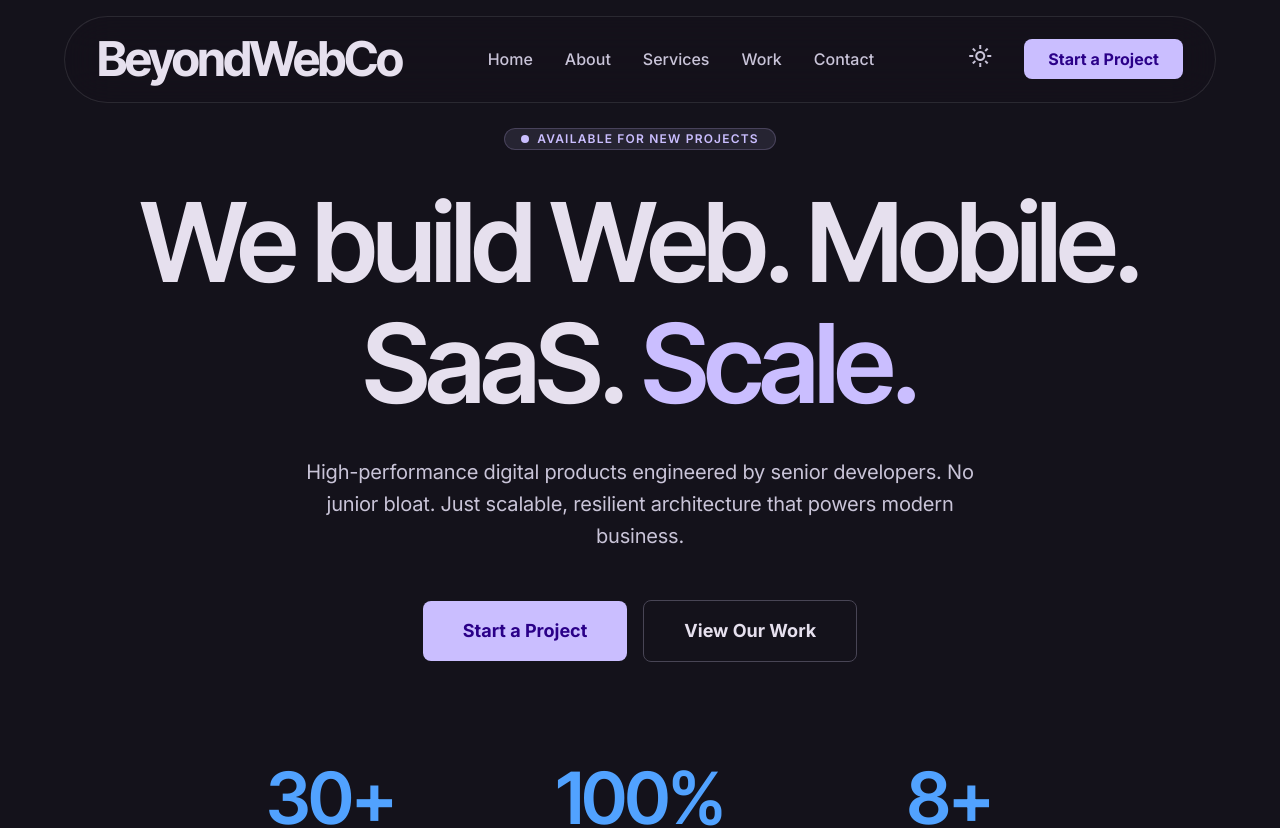
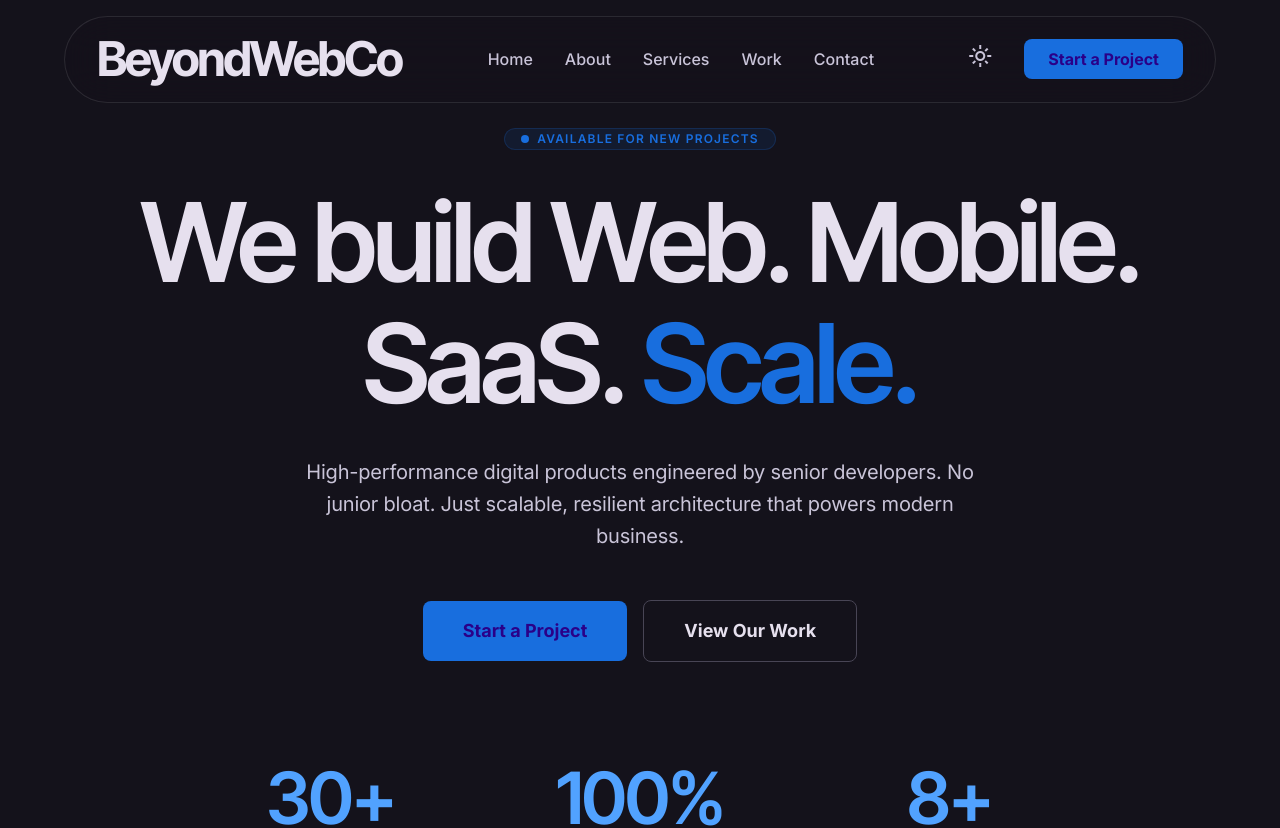
Before and after one commit to captain-america-7/beyondwebco, a Next.js app: page / in a window 1280 px wide. Shown: the top 828 px of the page. Built offline with nearby package versions, Linux system fonts and the light colour scheme.

Commit message:
Update globals.css

```diff
--- a/src/app/globals.css
+++ b/src/app/globals.css
@@ -14,7 +14,7 @@
   --color-surface-container-highest: #36333e;
   --color-tertiary-fixed-dim: #ffb780;
   --color-on-secondary-fixed: #001f27;
-  --color-surface-tint: #cabeff;
+  --color-surface-tint: #186ede;
   --color-surface: #14121b;
   --color-inverse-on-surface: #312f39;
   --color-surface-container: #201e28;
@@ -49,8 +49,8 @@
   --color-on-surface-variant: #c9c4d8;
   --color-on-error: #690005;
   --color-surface-container-high: #2b2933;
-  --color-primary-fixed-dim: #cabeff;
-  --color-primary: #cabeff;
+  --color-primary-fixed-dim: #186ede;
+  --color-primary: #186ede;
   --color-on-tertiary-container: #442000;
   --color-error-container: #93000a;
 
@@ -153,8 +153,13 @@ body {
 }
 
 @keyframes marquee {
-  0% { transform: translateX(0); }
-  100% { transform: translateX(-50%); }
+  0% {
+    transform: translateX(0);
+  }
+
+  100% {
+    transform: translateX(-50%);
+  }
 }
 
 .animate-marquee {
@@ -185,6 +190,7 @@ body {
   transform: translatey(30px);
   transition: all 0.8s cubic-bezier(0.2, 1, 0.3, 1);
 }
+
 .reveal-up.visible {
   opacity: 1;
   transform: translatey(0);
@@ -193,15 +199,18 @@ body {
 ::-webkit-scrollbar {
   width: 8px;
 }
+
 ::-webkit-scrollbar-track {
   background: #050505;
 }
+
 ::-webkit-scrollbar-thumb {
   background: #36333e;
   border-radius: 4px;
 }
 
 ::selection {
-  background-color: #60a5fa; /* light blue */
+  background-color: #60a5fa;
+  /* light blue */
   color: #ffffff;
 }
```
